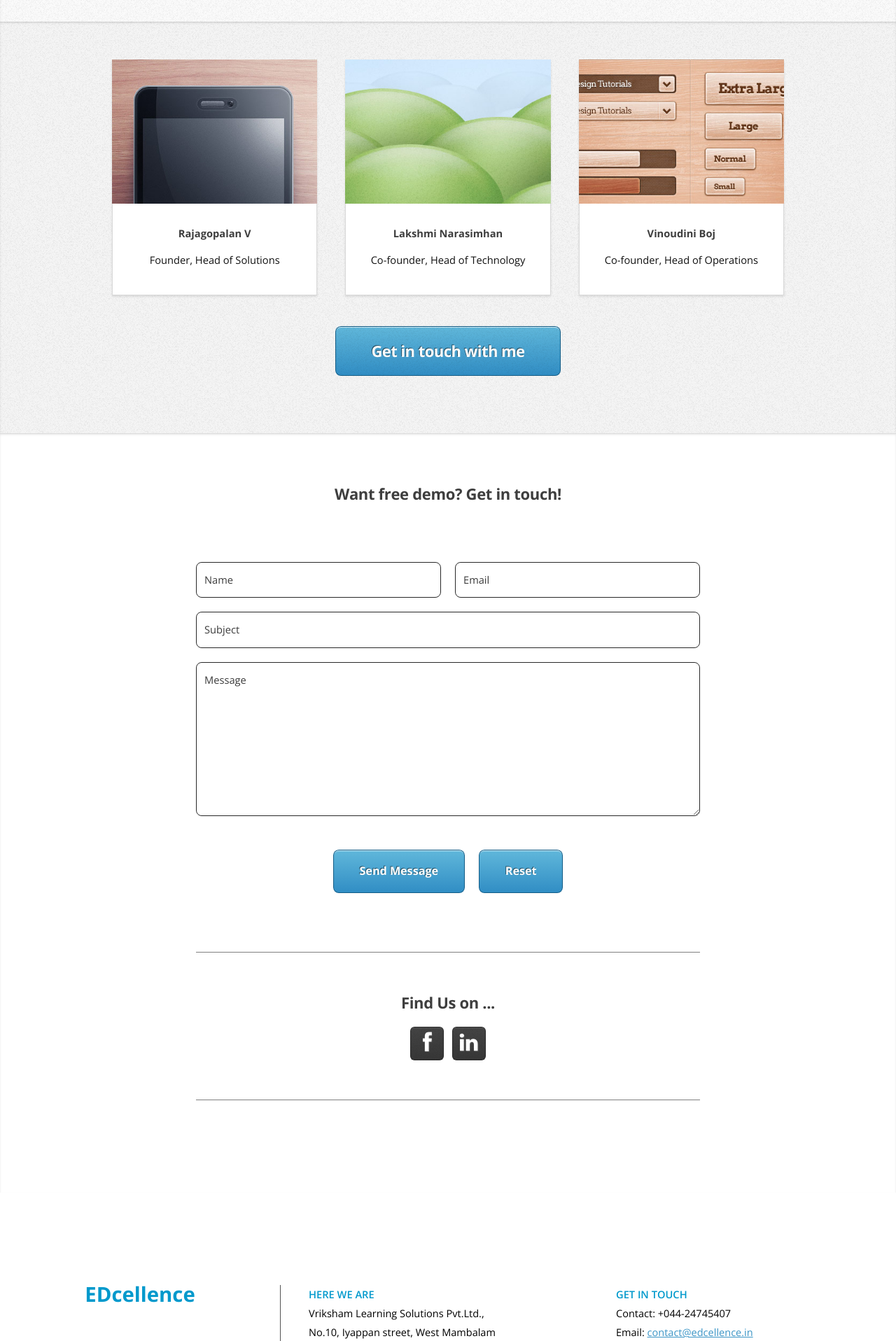
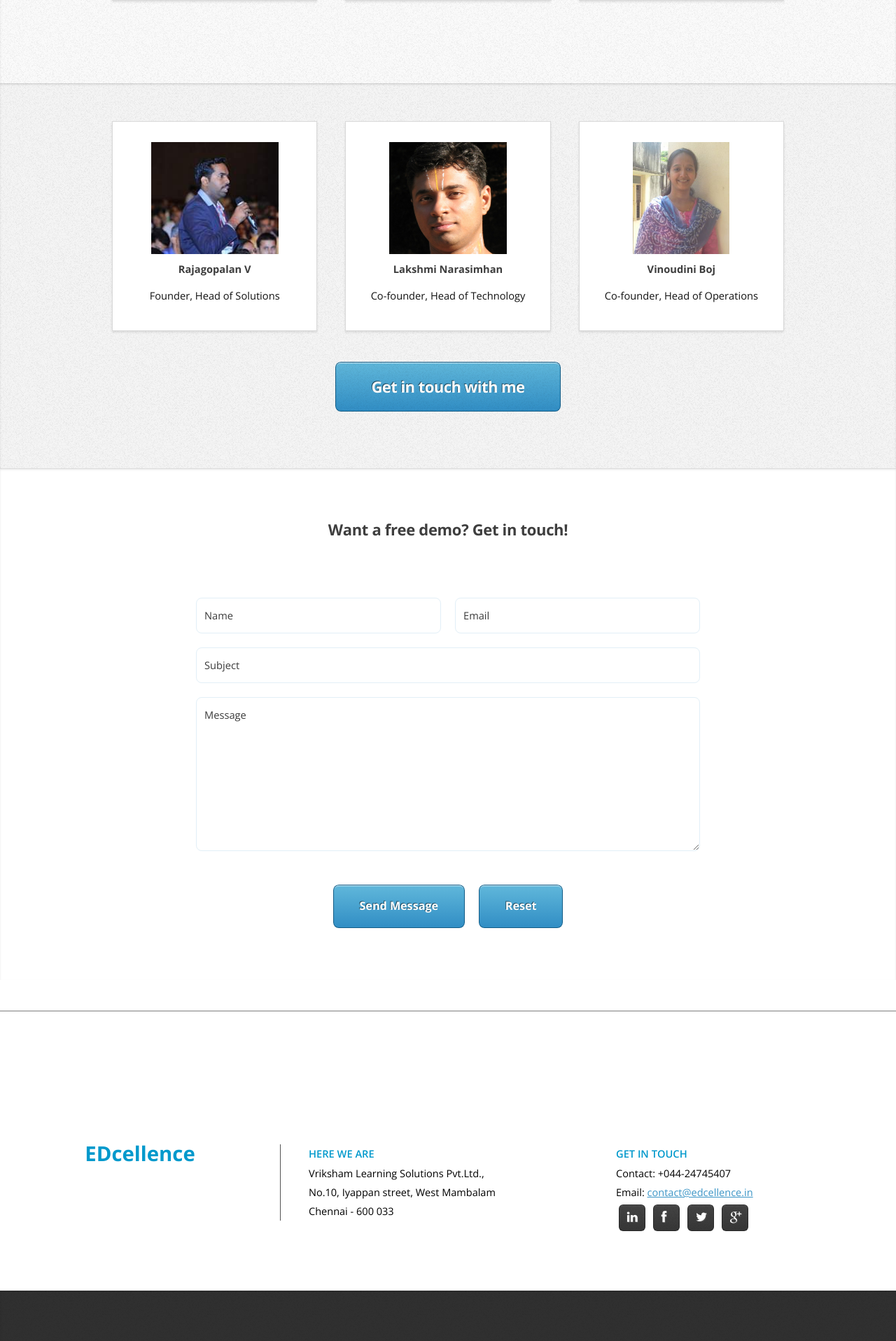
Before and after one commit to vinotha/Edcellence, a PHP site: page / in a window 1280 px wide. Shown: the part 2684-4600 px from the top of the page at 70% size. Run offline with PHP 8.4, Linux system fonts and the light colour scheme; some libraries are stand-ins or nearby versions.

Commit message:
Changed the files and remove all unnecessaries

```diff
--- a/Edcellence/css/style-desktop.css
+++ b/Edcellence/css/style-desktop.css
@@ -7,21 +7,24 @@
 /*********************************************************************************/
 /* Basic                                                                         */
 /*********************************************************************************/
+.keep-scrolling {
+  float:right;background-color:#3895C9;color:#FFFFFF;text-align:left;padding-left:2px;padding-right:2px;text-shadow:none;border-radius:4px;font-weight:bold;
+}
 .feature-box-height {
-  height:38em;
+  height:41em;
 }
 .feature-box-first-3 {
-  height: 30em;
+  height: 33em;
 }
 .fu-image {
-  position:relative;
-  left:5em;
-  right: 3.5em;
-  height:13em;
-  width:10em;
+  margin-left: auto;
+  margin-right:auto;
+  display:block;
+
+
 }
 #ed-img {
-    left:9em;
+    left:10em;
     position:relative;
     top:-9em;
 
@@ -38,12 +41,15 @@
 p {
   color:#111111!important;
 }
+.justify {
+  text-align:justify;
+}
 #name,
 #email,
 #subject,
 #message
 {
-  border:1px solid #282828;
+  border:1px solid #E2EFF7   ;
 }
 
 	body
@@ -224,8 +230,28 @@ p {
 			line-height: 1.75em;
 		}
 
-	#contact
+/*********************************************************************************/
+/* Contact                                                                      */
+/*********************************************************************************/
+
+ .contact-first {
+    text-align:left;
+    border-left:1px solid #555;
+   }
+   .contact-title {
+     color:#0099CC;text-transform:uppercase;font-weight:600;
+   }
+   .contact-addr {
+     text-align:left;color:#000000;font-size:14.54px;
+   }
+   .contact-second,
+   .contact-third {
+     text-align:left;
+   }
+	.contact-number,
+  .contact-mail
 	{
+    color:#000000;font-size:14.54px;
 	}
         #con-ed {
             font-size:2em;
@@ -247,6 +273,7 @@ p {
     color:#FFFFFF;
 	}
 
+
 		#copyright li
 		{
 			display: inline-block;
--- a/Edcellence/css/style.css
+++ b/Edcellence/css/style.css
@@ -21,6 +21,7 @@
 }
 .success-message {
   color:green;text-align:left;
+  font-weight: bold;
 }
 
 *
@@ -30,6 +31,10 @@
   -o-box-sizing: border-box;
   -ms-box-sizing: border-box;
   box-sizing: border-box;
+}
+
+p {
+  color:#111111!important;
 }
 
 body, input, textarea
@@ -413,13 +418,14 @@
 {
   display: block;
   position: relative;
-				width: 48px;
-				height: 48px;
+  width: 38px;
+  height: 38px;
   outline: 0;
   color: #FFFFFF !important;
-				line-height: 48px;
-				font-size: 24px;
+  line-height: 38px;
+  font-size: 14px;
   text-shadow: 1px 1px 0px rgba(255,255,255,0.1);
+  text-indent:6px;
 }
 
 ul.social li a span
--- a/Edcellence/index.php
+++ b/Edcellence/index.php
@@ -13,17 +13,10 @@
     <link href="http://fonts.googleapis.com/css?family=Open+Sans:300,600,700" rel="stylesheet" />
     <script src="js/jquery.min.js"></script>
     <script src="js/jquery.validate.min.js"></script>
-
+    <link rel="icon" type="image/png" href="images/edcellence-logo.png">
     <script src="js/config.js"></script>
     <script src="js/skel.min.js"></script>
     <script src="js/jquery.js"></script>
-    <script>
-      $(document).ready(function() {
-
-      });
-
-
-    </script>
     <script>
       function fun()
       {
@@ -105,7 +98,7 @@
         <li><a href="#edcellence">EDcellence</a></li>
         <li><a href="#product">Product</a></li>
         <li><a href="#features">Features</a></li>
-        <li><a href="#team">The Team</a></li>
+        <li><a href="#team">Team</a></li>
         <li><a href="#demo">Request Demo</a></li>
         <li><a href="#contact">Contact Us</a></li>
       </ul>
@@ -233,18 +226,18 @@
       <article id="features">
         <div class="container">
           <div class="row"  style="position:relative;">
-            <span style="float:right;background-color:#3895C9;color:#FFFFFF;text-align:left;padding-left:2px;padding-right:2px;text-shadow:none;border-radius:4px;font-weight:bold">Keep Scrolling</span>
+            <span class="keep-scrolling">Keep Scrolling</span>
           </div>
           <div class="row">
             <div class="4u">
 
               <section class="box box-style1 feature-box-first-3">
-                <div class="fu-image">
-                  <img class="image image-full" src="images/thumb.svg" width="200" height="200" />
+                <div>
+                  <img class="image fu-image" src="images/thumb.svg" height="150" />
                 </div>
                 <h3 id="fut5" >Employability guaranteed</h3>
                 <div class="fut5-content" >
-                  <p> Earn credits for learning, monetize, the credits through assessments and build your badge. Stand out and be noticed. Define the challenge, announce the badges and Let the right candidate find you.</p>
+                  <p class="justify"> Earn credits for learning, monetize, the credits through assessments and build your badge. Stand out and be noticed. Define the challenge, announce the badges and Let the right candidate find you.</p>
                 </div>
               </section>
 
@@ -254,12 +247,12 @@
 
               <section class="box box-style1 feature-box-first-3">
 
-                <div class="fu-image">
-                  <img class="image image-full" src="images/on-demand.svg" width="200" height="200" />
+                <div>
+                  <img class="image fu-image" src="images/on-demand.svg" height="150"  />
                 </div>
                 <h3 id="fut2" >On-demand learning environment</h3>
                 <div class="fut2-content">
-                  <p>IT budgets for learning solutions are no longer a threat. You will pay only for what you use. With cloud, you can build and release on-demand learning infrastructure. You can create and use machines on-demand.</p>
+                  <p class="justify">IT budgets for learning solutions are no longer a threat. You will pay only for what you use. With cloud, you can build and release on-demand learning infrastructure. You can create and use machines on-demand.</p>
                 </div>
 
               </section>
@@ -269,12 +262,12 @@
 
               <section class="box box-style1 feature-box-first-3">
 
-                <div class="fu-image">
-                  <img class="image image-full" src="images/collaborative.svg" width="200" height="200" />
+                <div>
+                  <img class="image fu-image" src="images/collaborative.svg" height="150" />
                 </div>
                 <h3 id="fut3" >Collaborative learning</h3>
                 <div class="fut3-content" >
-                  <p>With a cloud-based platform like EDcellence, learners can collaborate with trainers, peers and fellow learners, trainers with their fellow teachers. Discussion forums and chat rooms are there to interact and share knowledge.</p>
+                  <p class="justify">With a cloud-based platform like EDcellence, learners can collaborate with trainers, peers and fellow learners, trainers with their fellow teachers. Discussion forums and chat rooms are there to interact and share knowledge.</p>
                 </div>
 
               </section>
@@ -290,12 +283,12 @@
             <div class="4u">
 
               <section class="box box-style1 feature-box-height">
-                <div class="fu-image">
-                  <img class="image image-full" src="images/assessment.svg" width="200" height="200" />
+                <div>
+                  <img class="image fu-image" src="images/assessment.svg" height="150" />
                 </div>
                 <h3 id="fut4" >Assessment as a service</h3>
                 <div class="fut4-content">
-                  <p>Say no to paper and pen test.It may be a self-assessment or a supervised examination; with on-demand environment, you can get assessed based on real-time scenarios and challenges. Once assessed, you will get badges, according to your scores. Recruiters can hire people who can solve real world problems.</p>
+                  <p class="justify">Say no to paper and pen test.It may be a self-assessment or a supervised examination; with on-demand environment, you can get assessed based on real-time scenarios and challenges. Once assessed, you will get badges, according to your scores. Recruiters can hire people who can solve real world problems.</p>
                 </div>
               </section>
 
@@ -303,12 +296,12 @@
             <div class="4u">
 
               <section class="box box-style1 feature-box-height" >
-                <div class="fu-image">
-                  <img class="image image-full" src="images/access.svg" width="200" height="200" />
+                <div>
+                  <img class="image fu-image" src="images/access.svg"  height="150" />
                 </div>
                 <h3 id="fut1">Access from anywhere</h3>
                 <div class="fut1-content">
-                  <p>EDcellence is a completely cloud-based solution. You can learn from anywhere, anytime on one platform using tablets, mobiles, UBS sticks vis-a vis books and bags. You can have online and offline access and bidirectional sync. You can have industry-certified, interactive/quality content in your regional language. Trainers can reach out to the learners located across the globe.</p>
+                  <p class="justify">EDcellence is a completely cloud-based solution. You can learn from anywhere, anytime on one platform using tablets, mobiles, UBS sticks vis-a vis books and bags. You can have online and offline access and bidirectional sync. You can have industry-certified, interactive/quality content in your regional language. Trainers can reach out to the learners located across the globe.</p>
                 </div>
               </section>
 
@@ -317,12 +310,12 @@
             <div class="4u">
 
               <section class="box box-style1 feature-box-height">
-                <div class="fu-image">
-                  <img class="image image-full" src="images/build-own.svg" width="200" height="200" />
+                <div>
+                  <img class="image fu-image" src="images/build-own.svg"  height="150" />
                 </div>
                 <h3 id="fut6" >Build your own EDcellence</h3>
                 <div class="fut6-content">
-                  <p>You need not accept whatever we offer. EDcellenceis very flexible can be tailored to suit your requirements. Every functionality is a separate service and you can pick and choose what you want and pay for what you use. EDcellence is an extensible ecosystem that provides the platform on which third party tools. Start building and using your own EDcellence!!</p>
+                  <p class="justify">You need not accept whatever we offer. EDcellenceis very flexible can be tailored to suit your requirements. Every functionality is a separate service and you can pick and choose what you want and pay for what you use. EDcellence is an extensible ecosystem that provides the platform on which third party tools. Start building and using your own EDcellence!!</p>
                 </div>
               </section>
 
@@ -350,8 +343,8 @@
               <article class="box box-style2">
 
 
-                <a href="http://flypixel.com/generic-smartphone/8949517882265310" class="image image-full"><img src="images/portfolio01.jpg" alt="" /></a>
-                <h4><a href="http://flypixel.com/generic-smartphone/8949517882265310">Rajagopalan V </a></h4>
+                <a href="#team" class="image"><img src="images/rajagopalan.jpg" alt=""  height="160" /></a>
+                <h4><a href="#team">Rajagopalan V </a></h4>
                 <p>Founder, Head of Solutions</p>
 
               </article>
@@ -360,16 +353,16 @@
               <article class="box box-style2">
 
 
-                <a href="http://flypixel.com/n33" class="image image-full"><img src="images/portfolio02.jpg" alt="" /></a>
-                <h4><a href="http://flypixel.com/n33">Lakshmi Narasimhan</a></h4>
+                <a href="#team" class="image"><img src="images/lakshmi.jpg" height="160" alt=""/></a>
+                <h4><a href="#team">Lakshmi Narasimhan</a></h4>
                 <p>Co-founder, Head of Technology</p>
 
               </article>
             </div>
             <div class="4u">
               <article class="box box-style2">
-                <a href="http://flypixel.com/wood-ui-kit/3574765984616310" class="image image-full"><img src="images/portfolio03.jpg" alt="" /></a>
-                <h4><a href="http://flypixel.com/wood-ui-kit/3574765984616310">Vinoudini Boj </a></h4>
+                <a href="#team" class="image"><img src="images/vinoudini.jpg" height="160" alt="" /></a>
+                <h4><a href="#team">Vinoudini Boj </a></h4>
                 <p> Co-founder, Head of Operations </p>
               </article>
             </div>
@@ -387,7 +380,7 @@
     <div class="wrapper wrapper-style1">
       <article id="demo" class="container small">
         <header>
-          <h3>Want free demo? Get in touch!</h3>
+          <h3>Want a free demo? Get in touch!</h3>
 
         </header>
 
@@ -434,7 +427,7 @@
 
 
 
-              <form method="POST" id="contact-form" onsubmit="return fun()" name="contact-form">
+            <form method="POST" action="#demo" id="contact-form" onsubmit="return fun()" name="contact-form">
               <div>
                 <div class="row half">
                   <div class="6u">
@@ -474,22 +467,45 @@
           </div>
         </div>
 
+    </div>
+
+  </div>
+  <hr>
+  <div class="wrapper wrapper-style1 wrapper-first">
+
+    <article id="contact">
       <div class="row">
+        <div class="4u" >
+          <span id="con-ed"> EDcellence</span>
+        </div>
+        <div class="4u contact-first" >
+          <span class="contact-title">Here we are</span>
+          <div class="contact-addr">
+            Vriksham Learning Solutions Pvt.Ltd.,<br>
+            No.10, Iyappan street, West Mambalam</br>
+            Chennai - 600 033
+          </div>
+        </div>
+        <div class="4u contact-second">
+          <span class="contact-title">Get in touch</span>
+          <div class="contact-third">
+            <span class="contact-number"> Contact: +044-24745407</span></br>
+            <span class="contact-mail">Email:&nbsp;<a href="mailto:vino@edcellence.in">contact@edcellence.in</a></span>
+          </div>
+          <div>
+            <ul class="social">
+              <li class="linkedin"><a href="http://in.linkedin.com/pub/edcellence-vriksham-learning-solutions-private-ltd/63/b10/ab6" class="fa fa-linkedin"><span>LinkedIn</span></a></li>
+              <li class="facebook"><a href="https://www.facebook.com/pages/Vriksham-learning-solutions-pvtltd/162745983926996?rf=160038970858279" class="fa fa-facebook"><span>Facebook</span></a></li>
+              <li class="twitter"><a href="https://twitter.com/Ed_excellence" class="fa fa-twitter"><span>Twitter</span></a></li>
+              <li class="googleplus"><a href="#" class="fa fa-google-plus"><span>Google+</span></a></li>
 
-            <div class="12u">
-              <hr />
-              <h3>Find Us on ...</h3>
-              <ul class="social">
 
-                <li class="facebook"><a href="https://www.facebook.com/pages/Vriksham-learning-solutions-pvtltd/162745983926996?rf=160038970858279" class="fa fa-facebook"><span>Facebook</span></a></li>
-
-                <li class="linkedin"><a href="http://in.linkedin.com/pub/edcellence-vriksham-learning-solutions-private-ltd/63/b10/ab6" class="fa fa-linkedin"><span>LinkedIn</span></a></li>
               <!--
               <li class="dribbble"><a href="http://dribbble.com/n33" class="fa fa-dribbble"><span>Dribbble</span></a></li>
               <li class="tumblr"><a href="#" class="fa fa-tumblr"><span>Tumblr</span></a></li>
-                   <li class="googleplus"><a href="#" class="fa fa-google-plus"><span>Google+</span></a></li>
+
                  <li class="github"><a href="http://github.com/n33" class="fa fa-github"><span>Github</span></a></li>
-                   <li class="twitter"><a href="http://twitter.com" class="fa fa-twitter"><span>Twitter</span></a></li>
+
                  <li class="rss"><a href="#" class="fa fa-rss"><span>RSS</span></a></li>
                  <li class="instagram"><a href="#" class="fa fa-instagram"><span>Instagram</span></a></li>
                  <li class="foursquare"><a href="#" class="fa fa-foursquare"><span>Foursquare</span></a></li>
@@ -501,40 +517,13 @@
                  <li class="vimeo"><a href="#" class="fa fa-vimeo"><span>Vimeo</span></a></li>
               -->
             </ul>
-              <hr />
-            </div>
-          </div>
-        </div>
-
-    </div>
-
-    <div class="wrapper wrapper-style1 wrapper-first">
-
-      <article id="contact">
-        <div class="row">
-          <div class="4u" >
-            <span id="con-ed"> EDcellence</span>
-          </div>
-          <div class="4u" style="text-align:left;border-left:1px solid #555;" >
-            <span style="color:#0099CC;text-transform:uppercase;font-weight:600">Here we are</span>
-            <div style="text-align:left;color:#000000;font-size:14.54px;">
-              Vriksham Learning Solutions Pvt.Ltd.,<br>
-              No.10, Iyappan street, West Mambalam</br>
-              Chennai - 600 033
-            </div>
-          </div>
-          <div class="4u" style="text-align:left">
-            <span style="color:#0099CC;text-transform:uppercase;font-weight:600">Get in touch</span>
-            <div style="text-align:left;">
-              <span style="color:#000000;font-size:14.54px"> Contact: +044-24745407</span></br>
-              <span style="color:#000000;font-size:14.54px">Email:&nbsp;<a href="mailto:vino@edcellence.in">contact@edcellence.in</a></span>
           </div>
         </div>
 
       </div>
     </article>
   </div>
-    <div class="wrapper wrapper-style4" style="height:0.5em">
+  <div class="wrapper wrapper-style4 footer-copyright">
     <footer>
       <ul id="copyright">
         <li>&copy; 2013 EDcellence</li>
@@ -545,7 +534,6 @@
 
     </footer>
   </div>
-  </article>
 
 
 
```
Also changed, not shown: Edcellence/css/style-mobile.css (+52 -6 lines), Edcellence/images/edcellence-logo.png (added), Edcellence/images/rajagopalan.jpg, Edcellence/images/rajagopalan1.jpg (added), Edcellence/images/vinoudini.jpg (added), Edcellence/js/jquery.validate.min.js (added). Lines whose indentation alone changed are shown as unchanged.
